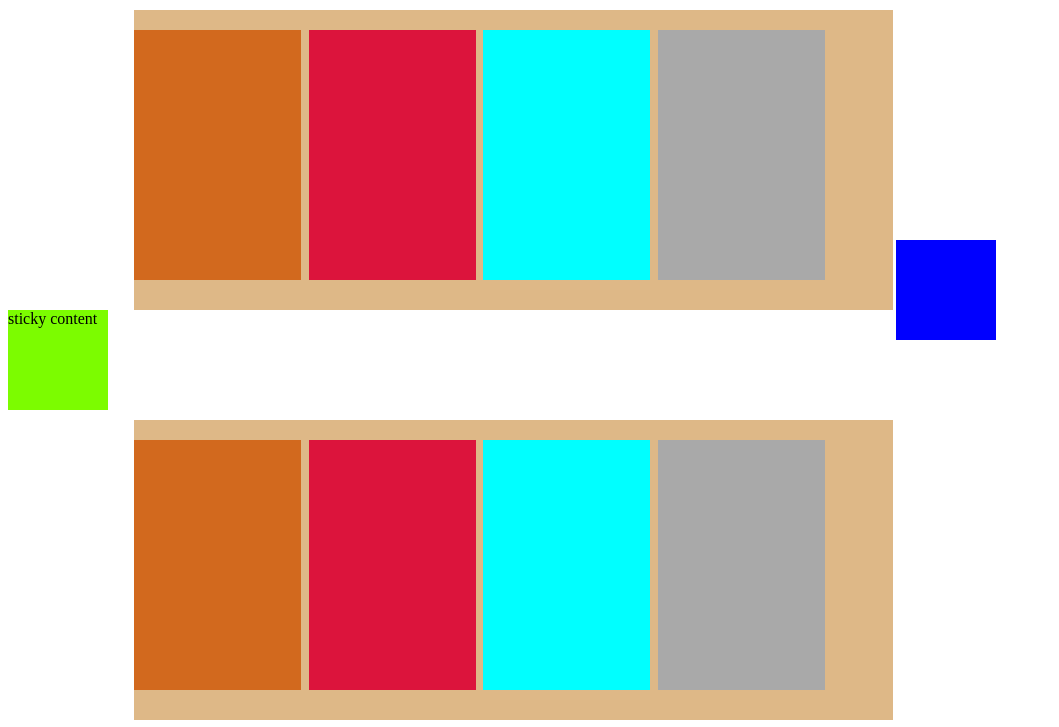
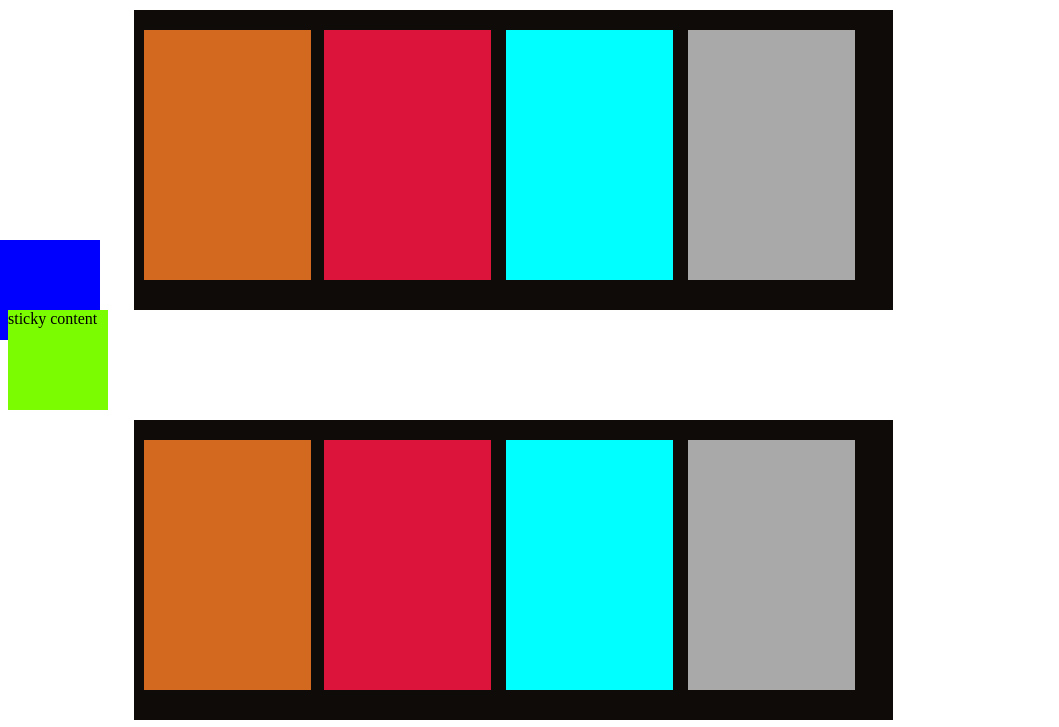
Before and after one commit to sumayyack/mypythonprog, a plain HTML site: page frontend_works/css_works/positionindex.html in a window 1280 px wide. Shown: the top 727 px of the page, without its empty margins (0-1059 px from the left). Drawn offline with Linux system fonts and the light colour scheme.

Commit message:
modified

```diff
--- a/frontend_works/css_works/git_style.css
+++ b/frontend_works/css_works/git_style.css
@@ -2,19 +2,27 @@ h2{
     text-align: center;
 }
 .fixed{
-    background-color: darkgrey;
+    background-color: lightblue;
     width: 300px;
     height: 130px;
+
     left:35%;
     position: fixed;
     top: 10%;
 
 
 }
-.first{
+/*.first{
     width: 300px;
     height: 110%;
     background-color: bisque;
     left: 35%;
     position :fixed;
+*/
+.first{
+    width: 300px;
+    height: 130px;
+    background-color: lightsalmon;
+    left:35%;
+    ali
 }
--- a/frontend_works/css_works/position_style.css
+++ b/frontend_works/css_works/position_style.css
@@ -1,7 +1,7 @@
 .row{
     height:300px;
     width:60%;
-    background-color: burlywood;
+    background-color: rgb(14, 11, 9);
     position:relative;
     left:10%;
     margin-top: 10px;
@@ -10,29 +10,31 @@
     width:22%;
     height:250px;
     position:absolute;
-    top:20px;
+   top:20px;
+    left:10px;
 }
 .col-1{
     background-color: chocolate;
+
 }
 .col-2{
     background-color:crimson;
-    left:23%;
+    left:25%;
 }
 .col-3{
     background-color: cyan;
-    left:46%
+    left:49%
 }
 .col-4{
     background-color: darkgrey;
-    left:69%
+    left: 73%;
 }
 .fixed{
     width: 100px;
     height:100px;
     background-color: blue;
     position: fixed;
-    left: 70%;
+    left: 0%;
     top:30%;
 }
 .sticky{
@@ -40,5 +42,5 @@
     height: 100px;
     background-color: lawngreen;
     position: sticky;
-    top: 5%;
+    top: 8%;
 }
--- a/frontend_works/css_works/spectrumstyle.css
+++ b/frontend_works/css_works/spectrumstyle.css
@@ -7,16 +7,17 @@ h1{
     text-align:center;
 }
 div{
-    height:110px;
-    width:80px;
+    height:300px;
+    width:200px;
     border:1px solid red;
     float: left;
 
 }
 .pink{
     margin-left:100px;
-    margin: right 50px;
-background-color: pink;
+    margin-right:  0px;
+background-color: rgb(54, 34, 37);
+
 }
 .green{
     margin-left: 12px;
@@ -35,3 +36,7 @@ background-color: pink;
     margin-left: 12px;
     background-color: yellow;
 }
+.box{
+    background-color: brown;
+    margin-top:58px ;
+}
```
Also changed, not shown: frontend_works/css_works/spectrum.html (+5 -0 lines).
